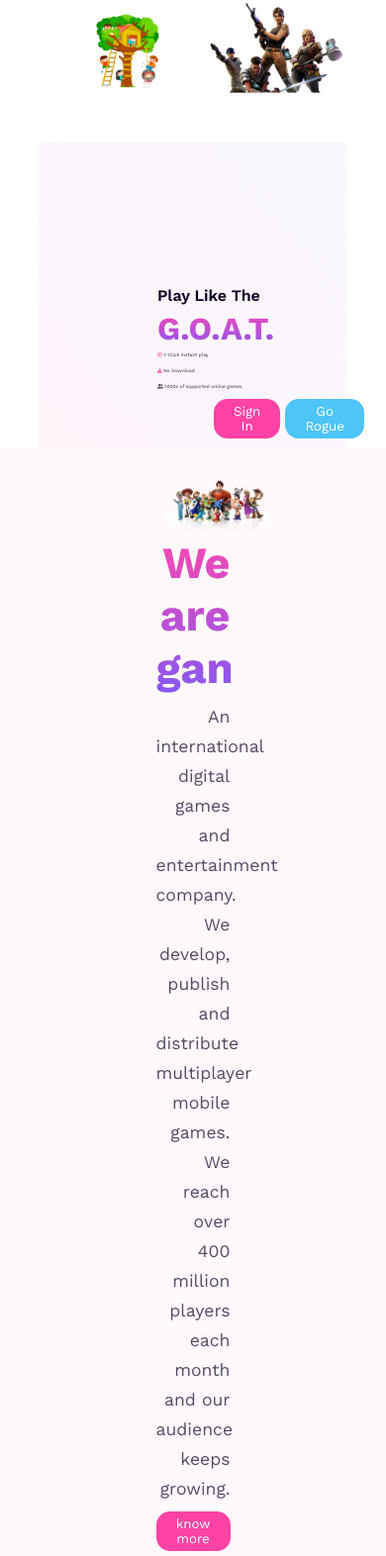
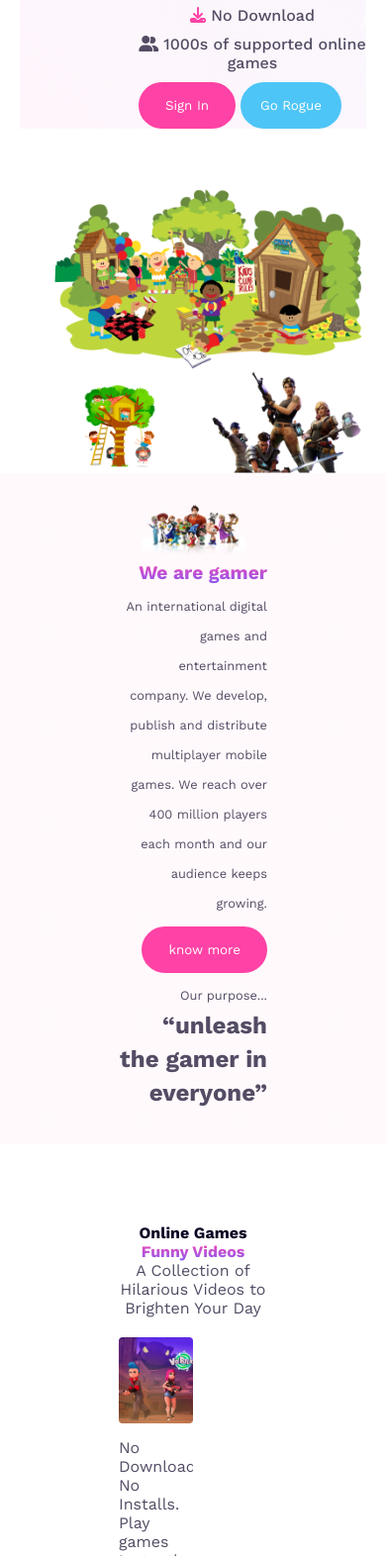
Before and after one commit to airinrahat/influnencer, a plain HTML site: page index.html in a window 390 px wide. Shown: the part 428-2000 px from the top of the page at 99% size. Drawn offline with nearby package versions, Linux system fonts and the light colour scheme.

```diff
--- a/css/responsive.css
+++ b/css/responsive.css
@@ -1,104 +1,45 @@
-/* mobile phone responsive */
+/* mobile responsive */
 @media screen and (max-width: 576px){
-    .navbar,  .item ul, .gamer, .online-games {
+    .navbar,.banner, .logo, .gamer , .online-games {
         flex-direction: column;
+
     }
     .logo{
         margin-bottom: 15px;
     }
-    .item ul li{
-        padding: 5px 0px;
-    }
     .banner{
-
-        flex-direction: column-reverse;
-        padding: 10px -18px;
-        width: 80%;
-        margin: auto;
-
-    }
-    .banner-title{
-        width: 100%;
-        margin: 0 auto
-    }
-    .banner-title h1{
-        font-size: 2rem;
-    margin-bottom: 5px;
+        text-align: center;
+        padding: 0px 20px;
     }
     .banner-title h3{
-        font-size: 1rem;
-        padding: 5px 0px;
-        margin-top: 10px;
-    }
-    .banner-title p{
-    font-size: .3rem;
-    }
-    .banner-img {
-        width: 100%;
-    }
-    span.button{
-        display: flex;
-        padding: 0px 0px 0px 57px;
-        margin-bottom: 10px;
+        font-size: 1.5rem;
 
-    }
-    .primary-btn, .go-btn{
-
-        border-radius: 14px;
-        padding: 5px 20px;
-
-    }
-    .gamer-img img{
-        margin-left: 25px;
-    }
-    .online-games{
-       padding-left: 100px;
-    }
-   .online-game h1{
-    font-size: 1.5rem;
-   }
-}
-
-
-
-
-
-/* medium device */
-@media screen and (min-width:576px) and (max-width: 960px){
-    .banner, .online-games{
-        flex-direction: column-reverse;
-        padding: 10px -18px;
-        width: 100%;
-        margin: auto;
-        align-items: center;
-
-    }
-    .gamer{
-        flex-direction: column;
-
-    padding: 0px 0px 0px 55px;
-    }
-    .gamer-img img{
-        width: 90%;
-    }
-    .banner-title{
-        background-image: cover;
     }
     .banner-title h1{
         font-size: 2rem;
     }
-    .banner-title h3{
+    .banner-title, .banner-img{
+        width: 100%;
+    }
+    .gamer-title{
+        width: 100%;
+
+    }
+    .gamer-title h1{
         font-size: 1.2rem;
-        padding: 5px 0px;
-        margin-top: 5px;
     }
-    .banner-title p{
-        font-size: .5rem;
-        }
-        span.button{
-            display: flex;
-            padding: 0px 0px 0px 87px;
-            margin-bottom: 10px;
+    .gamer-title p{
+        font-size: .8rem;
+    }
+    .online-game h1{
+        font-size: 1rem;
+    }
+    .online-games{
+        width: 100%;
 
-        }
+    }
+    /* .play-img-one{
+        width: 100%;
+    } */
+
 }
```
Also changed, not shown: index.html (+3 -4 lines).
